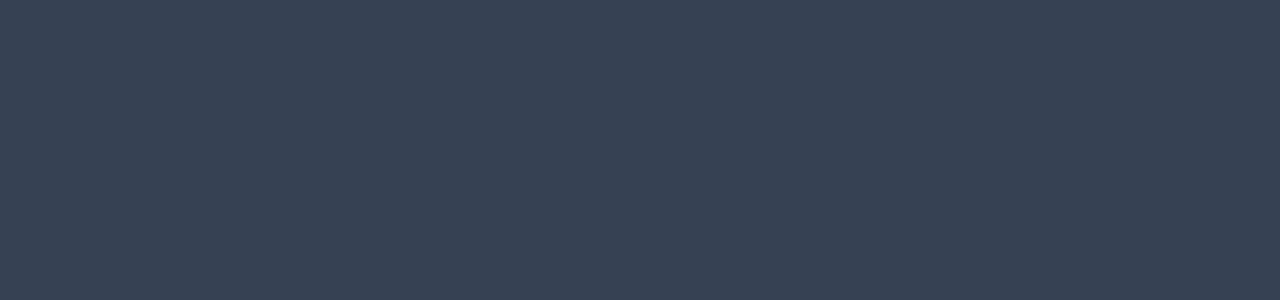
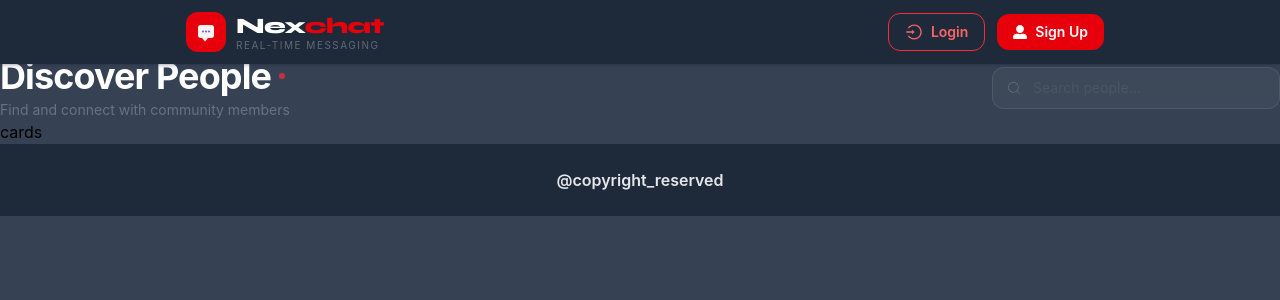
Before and after one commit to prasad7217/ChatApp_Frontend, a React (Vite) app: page /feed in a window 1280 px wide. Before the commit this address had no page. Shown: the top 300 px of the page. Built offline with nearby package versions, Linux system fonts and the light colour scheme; no server answers.

Commit message:
Designed feed page

```diff
--- a/src/App.jsx
+++ b/src/App.jsx
@@ -17,6 +17,7 @@ import { Provider } from 'react-redux'
 import appStore from './components/Redux/appStore'
 import ResetViaEmail from './components/UserAuthentication/ResetViaEmail'
 import NewPassword from './components/UserAuthentication/NewPassword'
+import FeedPage from './components/FeedPage'
 
 function App() {
 
@@ -34,7 +35,8 @@ function App() {
             <Route path='/reset/password' element={<ResetViaEmail />} />
             <Route path='/reset/password/new' element={<NewPassword />} />
             {/* <Route element={<ProtectedRoutes role={"user"} />}> */}
-              <Route path='/profile' element={<UserProfile />} />
+            <Route path='/feed' element={<FeedPage />} />
+            {/* <Route path='/profile' element={<UserProfile />} /> */}
             {/* </Route> */}
           </Route>
 
@@ -42,7 +44,7 @@ function App() {
           <Route path='/admin/login' element={<AdminLogin />} />
 
           {/* <Route element={<ProtectedRoutes role={"admin"} />}> */}
-            <Route path='/admin/dashboard' element={<AdminDashboard />} />
+          <Route path='/admin/dashboard' element={<AdminDashboard />} />
           {/* </Route>  */}
         </Routes>
       </BrowserRouter>
--- a/src/components/Body.jsx
+++ b/src/components/Body.jsx
@@ -12,7 +12,7 @@ const Body = () => {
     const refElement = useRef([]);
 
     useEffect(() => {
-
+        console.log(window.innerHeight)
         const element = document.getElementById("left");
 
         const observer = new IntersectionObserver((entries) => {
@@ -32,10 +32,18 @@ const Body = () => {
 
             entries.forEach((entry) => {
                 // console.log("entry", entry)
-                if (entry.isIntersecting) {
-                    entry.target.classList.add("show");
-                    observer1.unobserve(entry.target)
+                if (window.innerHeight == 919) {
+                    if (!entry.isIntersecting) {
+                        entry.target.classList.add("show");
+                        observer1.unobserve(entry.target)
+                    }
+                } else {
+                    if (entry.isIntersecting) {
+                        entry.target.classList.add("show");
+                        observer1.unobserve(entry.target)
+                    }
                 }
+
             })
 
         }, { threshold: 0.6 })
--- /dev/null
+++ b/src/components/FeedPage.jsx
@@ -0,0 +1,41 @@
+import React from "react";
+import { CiSearch } from "react-icons/ci";
+import { useSelector } from "react-redux";
+
+const FeedPage = () => {
+
+    const allUsers = useSelector((store) => store.allUsers)
+console.log(allUsers)
+    return (
+        <div className="2xl:h-[86vh] 2xl:py-10 2xl:px-92">
+            <div className="flex items-center justify-between">
+                <div className="flex flex-col gap-1">
+                    <div className="flex items-center gap-2">
+                        <h2 className="text-white font-bold text-4xl tracking-tight">
+                            Discover People
+                        </h2>
+                        <span className="w-1.5 h-1.5 rounded-full bg-red-500 animate-pulse" />
+                    </div>
+                    <p className="text-gray-500 text-sm font-normal">
+                        Find and connect with community members
+                    </p>
+                </div>
+
+                {/* Search */}
+                <div className="relative flex items-center group">
+                    <CiSearch className="absolute left-3.5 text-gray-500 group-focus-within:text-red-500 transition-colors text-base pointer-events-none" />
+                    <input
+                        type="text"
+                        placeholder="Search people..."
+                        className=" bg-white/[0.04] border border-white/[0.09] rounded-xl pl-10 pr-4 py-2.5 w-72 text-sm text-gray-300 placeholder:text-gray-600 font-[inherit] outline-none transition-all duration-200 focus:border-red-500/60 focus:bg-white/[0.06] focus:ring-2 focus:ring-red-500/10"
+                    />
+                </div>
+            </div>
+            <div className="2xl:py-10">
+                cards
+            </div>
+        </div>
+    )
+}
+
+export default FeedPage;
--- a/src/components/Navbar.jsx
+++ b/src/components/Navbar.jsx
@@ -100,14 +100,14 @@ const Navbar = () => {
           onMouseLeave={() => setLoginHover(false)}
         >
           {user?.profilePic ? (
-            <div className="relative w-10 h-10">
+            <div className="relative w-10 h-10 2xl:w-14 2xl:h-14">
               <img
                 src={user?.profilePic}
                 alt={user?.userName || "User"}
-                className="w-10 h-10 rounded-full object-cover"
+                className="w-full h-full rounded-full object-cover"
               />
               {/* Online indicator */}
-              <span className="absolute bottom-0 -right-1 w-3.5 h-3.5 bg-green-400 border-2 border-gray-800 rounded-full"></span>
+              <span className="absolute bottom-0 right-0 w-3.5 h-3.5 2xl:w-4 2xl:h-4 bg-green-400 border-2 border-gray-800 rounded-full"></span>
             </div>
           ) : (
             <div className="flex items-center gap-3">
--- a/src/components/Redux/appStore.js
+++ b/src/components/Redux/appStore.js
@@ -2,12 +2,14 @@ import { configureStore } from "@reduxjs/toolkit";
 import userProfileReducer from "./userSlices/userSlice";
 import adminProfileReducer from "./adminSlices/adminSlices";
 import userOtpReducer from "./userSlices/userOtpSlice";
+import allUserReducer from "./userSlices/allUserSlice";
 
 const appStore = configureStore({
-    reducer:{
+    reducer: {
         user: userProfileReducer,
         admin: adminProfileReducer,
-        otp: userOtpReducer
+        otp: userOtpReducer,
+        allUsers: allUserReducer
     }
 });
 
--- /dev/null
+++ b/src/components/Redux/userSlices/allUserSlice.js
@@ -0,0 +1,15 @@
+import { createSlice } from "@reduxjs/toolkit";
+
+const allUserSlice = createSlice({
+    name: "allUsers",
+    initialState: [],
+    reducers: {
+        addAllUsers: (state, action) => {
+            return action.payload;
+        }
+    }
+})
+
+export const { addAllUsers } = allUserSlice.actions;
+
+export default allUserSlice.reducer;
--- a/src/components/UserAuthentication/EmailOtp.jsx
+++ b/src/components/UserAuthentication/EmailOtp.jsx
@@ -7,6 +7,7 @@ import { formateTime, maskedEmail } from "../utils/helpers";
 import { FaRegClock } from "react-icons/fa6";
 import { addUserOtp } from "../Redux/userSlices/userOtpSlice";
 import { BASE_URL } from "../../Constants";
+import { addAllUsers } from "../Redux/userSlices/allUserSlice";
 
 const EmailOtp = () => {
 
@@ -110,10 +111,16 @@ const EmailOtp = () => {
         }, { withCredentials: true });
 
         if (res?.data?.success) {
+
           const res1 = await axios.get(BASE_URL + "/profile", { withCredentials: true });
           if (res1?.data?.success) {
             dispatch(addUserProfile(res1?.data?.data))
-            navigate(`/profile`)
+
+            const allRes = await axios.get(BASE_URL + "/allusers", { withCredentials: true });
+
+            dispatch(addAllUsers(allRes?.data?.data))
+
+            navigate(`/feed`)
           }
         }
 
```
